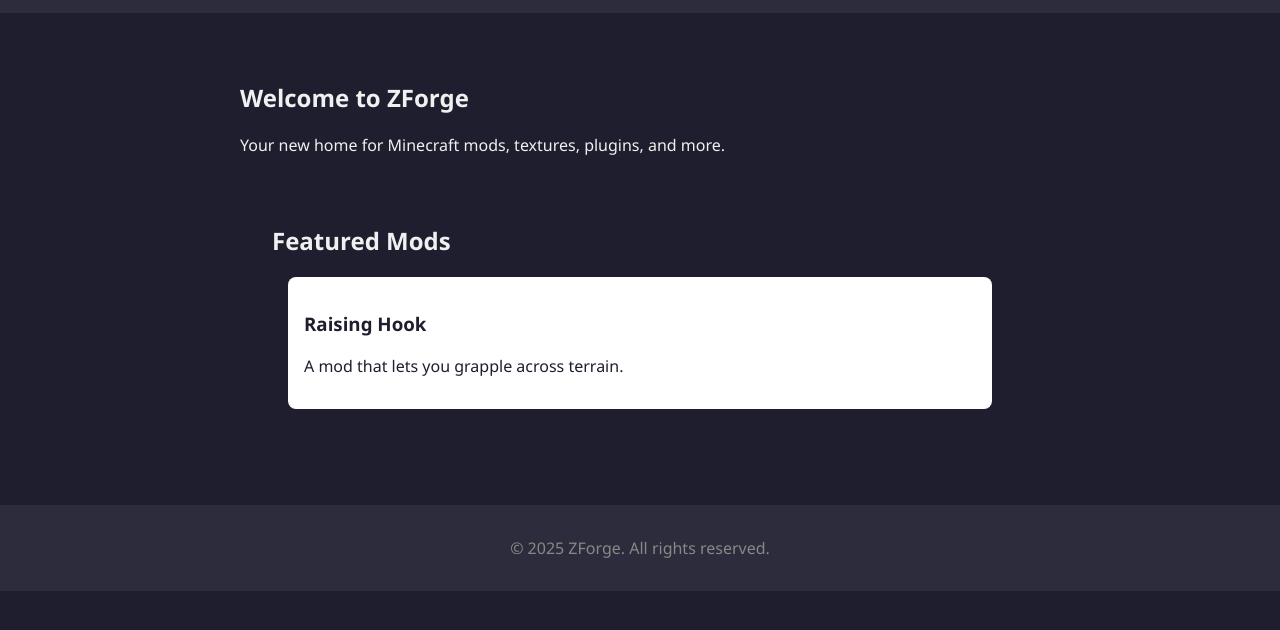
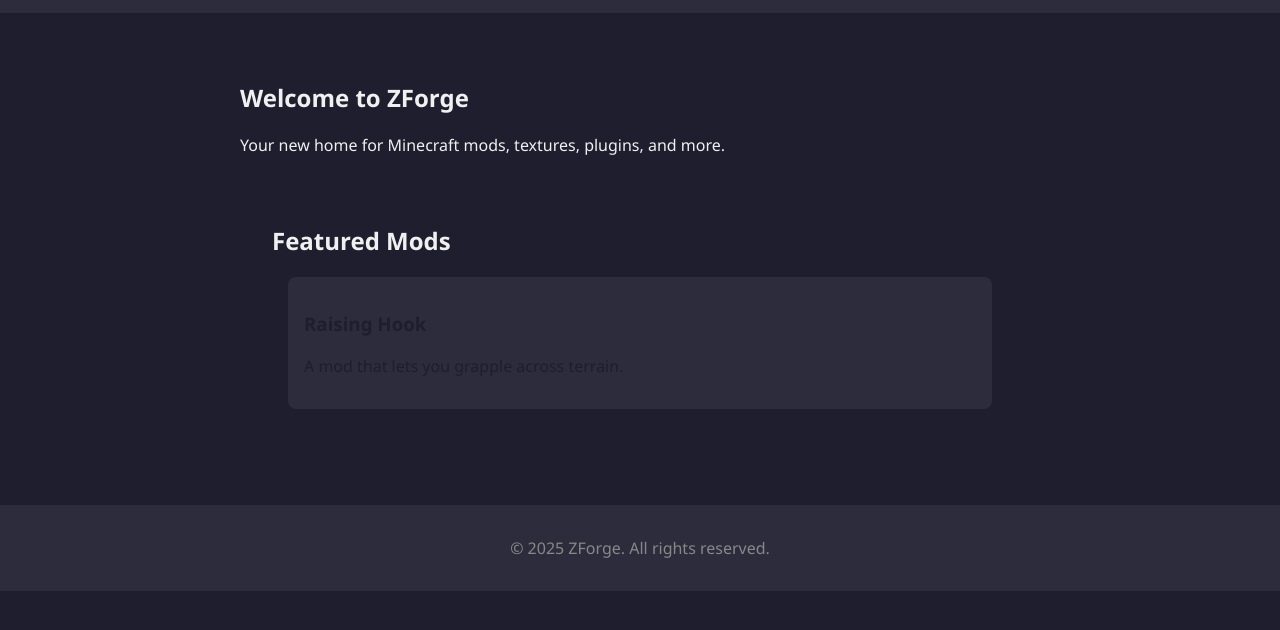
Before and after one commit to ZykoGit/zforge-site, a plain HTML site: page index.html in a window 1280 px wide. Shown: the part 96-726 px from the top of the page. Drawn offline with Linux system fonts and the light colour scheme.

Commit message:
Update style.css

```diff
--- a/style.css
+++ b/style.css
@@ -40,7 +40,7 @@ nav a:hover {
 }
 
 .mod-card {
-  background: white;
+  background: #2c2c3c;
   color: #1e1e2f;
   padding: 1em;
   margin: 1em;
```
